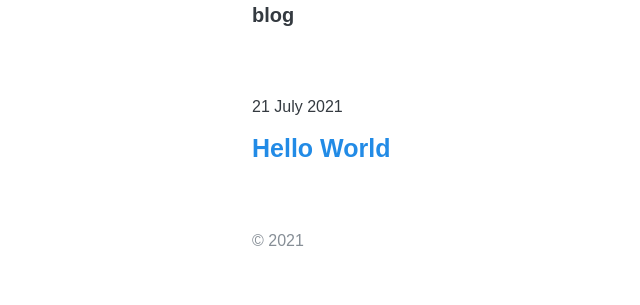
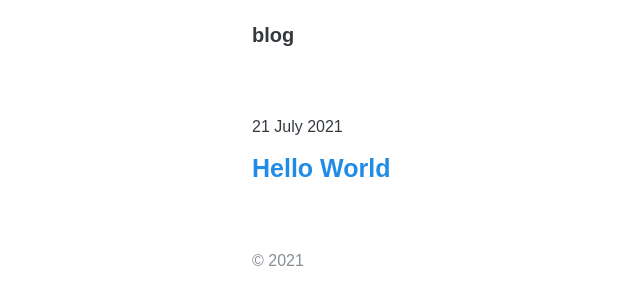
Before and after one commit to mhmdilfaj/blog, a Jekyll site: the page built from index.html, in a window 1280 px wide. Shown: the top 305 px of the page, without its empty margins (112-752 px from the left). Built offline with Jekyll 4.4.1, drawn with Linux system fonts in a browser that asks for light colours.

Commit message:
Update default.html

```diff
--- a/_layouts/default.html
+++ b/_layouts/default.html
@@ -15,7 +15,7 @@
     <link rel="stylesheet" href="{{ 'assets/stylesheet.css' | relative_url }}">
   </head>
   <body class="container">
-    <header class="mb-3">
+    <header class="mt-1 mb-3">
       <a href="{{ site.url }}" class="text-dark fw-bold">{{ site.title }}</a>
     </header>
     <main>
```
